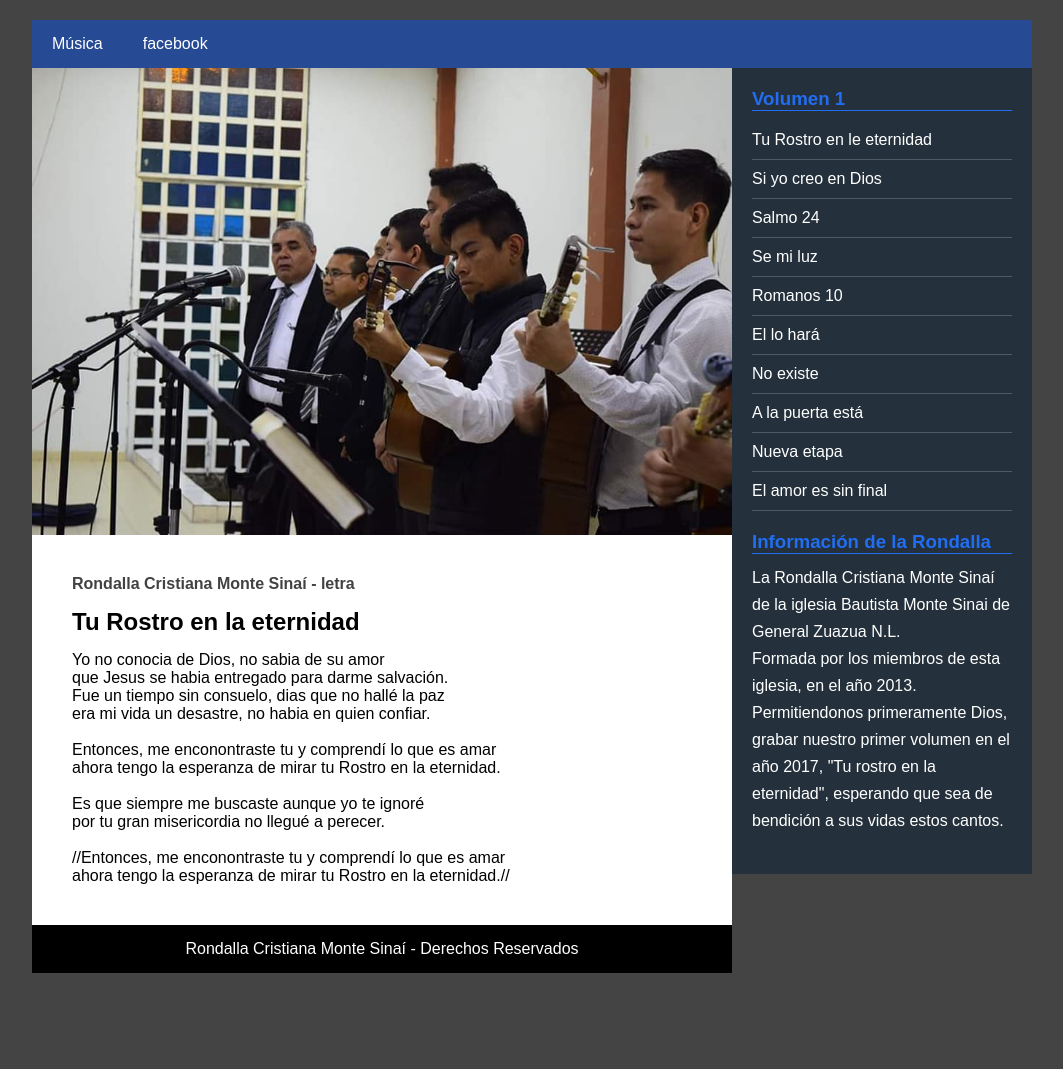
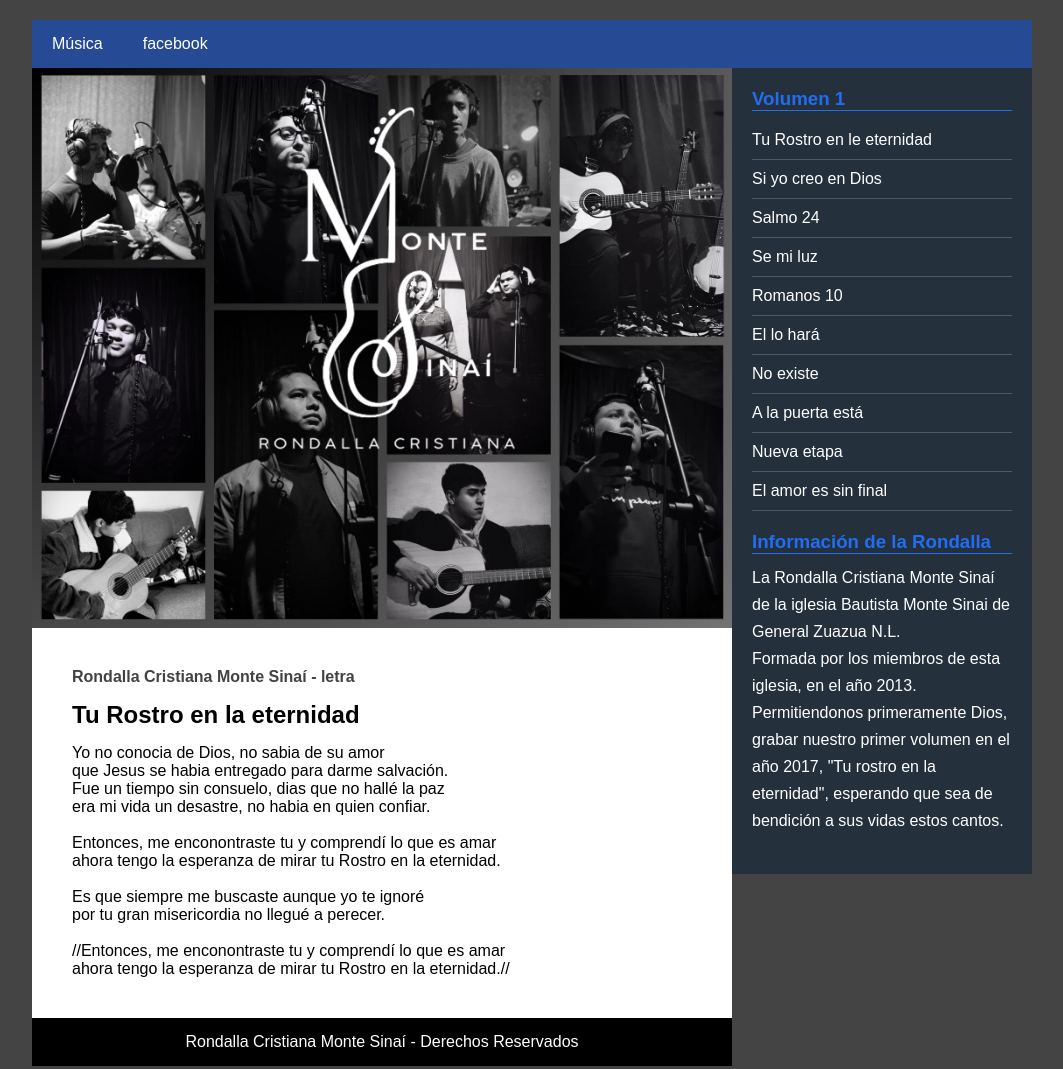
Before and after one commit to pacomata/RondallaCristianaMonteSinai, a plain HTML site: page index.html in a window 1280 px wide. Shown: the whole page, without its empty margins (108-1171 px from the left). Before the commit the page ends 993 px from the top, so only its background shows below. Drawn offline with Linux system fonts and the light colour scheme.

Commit message:
Update index.html

```diff
--- a/index.html
+++ b/index.html
@@ -20,7 +20,7 @@
 
 		<section class="main">
 			<div class="imagen">
-				<img src="img/eloi1.jpg" alt="">
+				<img src="img/RCMS.jpg" alt="">
 			</div>
 
 			<section class="posts">
```
